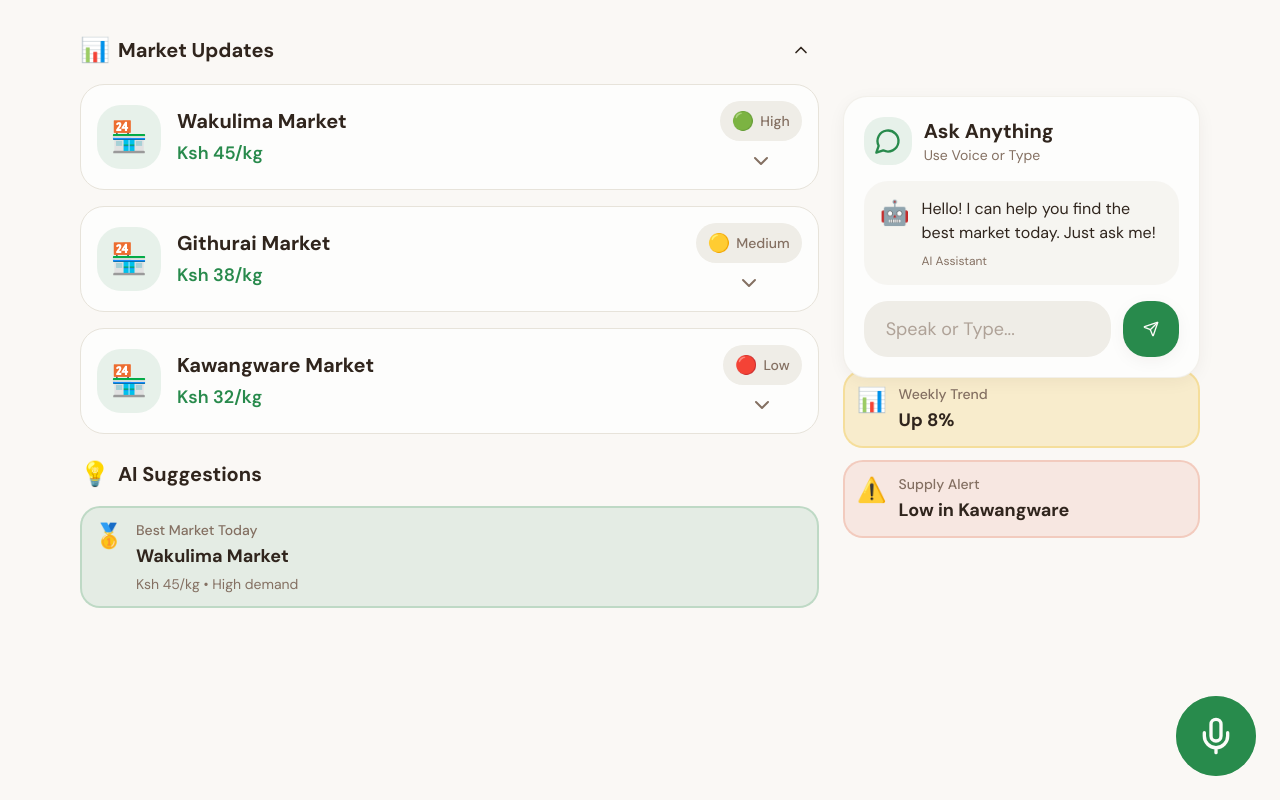
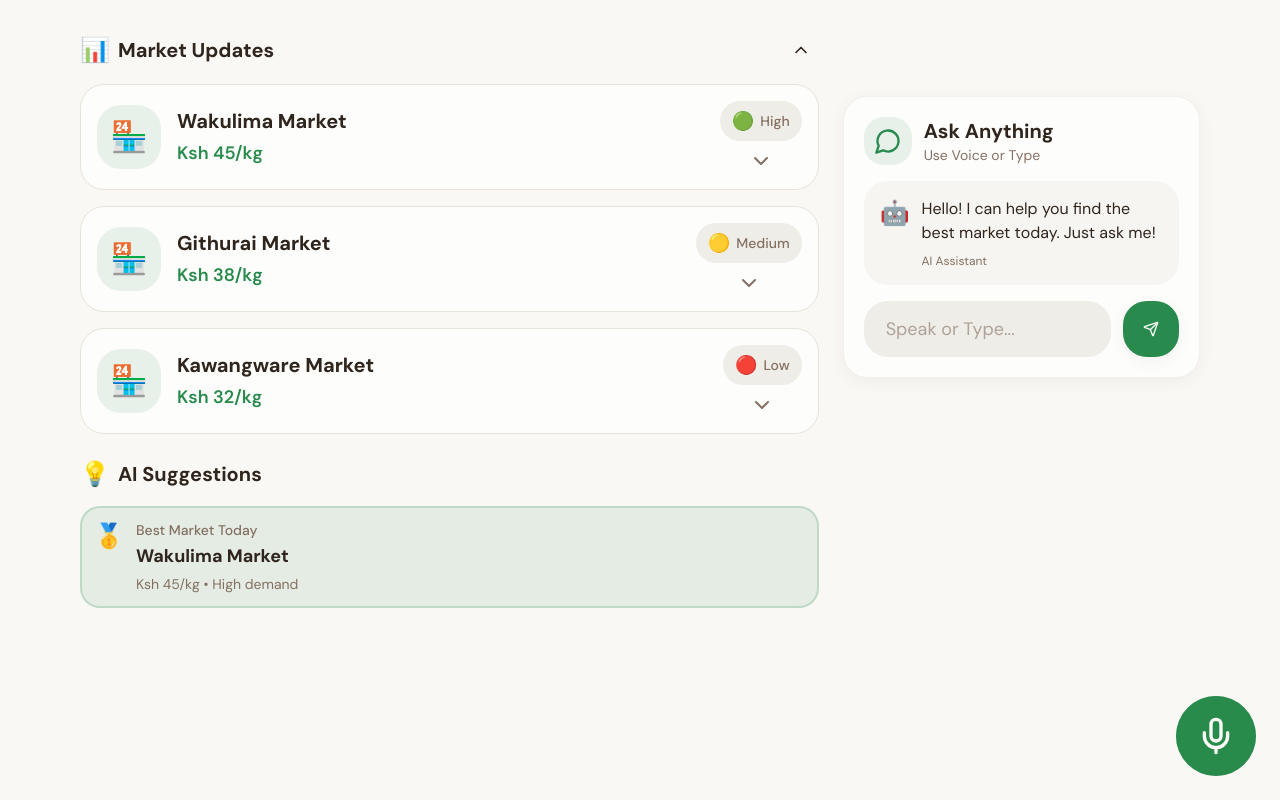
Before and after one commit to DevFrancisLab/sokoleo, a React (Vite) app in the folder frontend/: page /dashboard in a window 1280 px wide. Built offline with nearby package versions, Linux system fonts and the light colour scheme; the HTML template or start-up script is replaced by a standard one.

Commit message:
Dashboard: remove Weekly Trend and Supply Alert quick insight cards

```diff
--- a/frontend/src/pages/Dashboard.tsx
+++ b/frontend/src/pages/Dashboard.tsx
@@ -64,10 +64,7 @@ const Dashboard = () => {
 
 						<div>
 							<h3 className="mb-3 text-sm font-medium text-muted-foreground">Quick Insights</h3>
-							<div className="grid gap-3">
-								<InsightTile icon="📊" label="Weekly Trend" value="Up 8%" variant="secondary" />
-								<InsightTile icon="⚠️" label="Supply Alert" value="Low in Kawangware" variant="accent" />
-							</div>
+							{/* quick insights removed per request */}
 						</div>
 					</aside>
 				</div>
```
